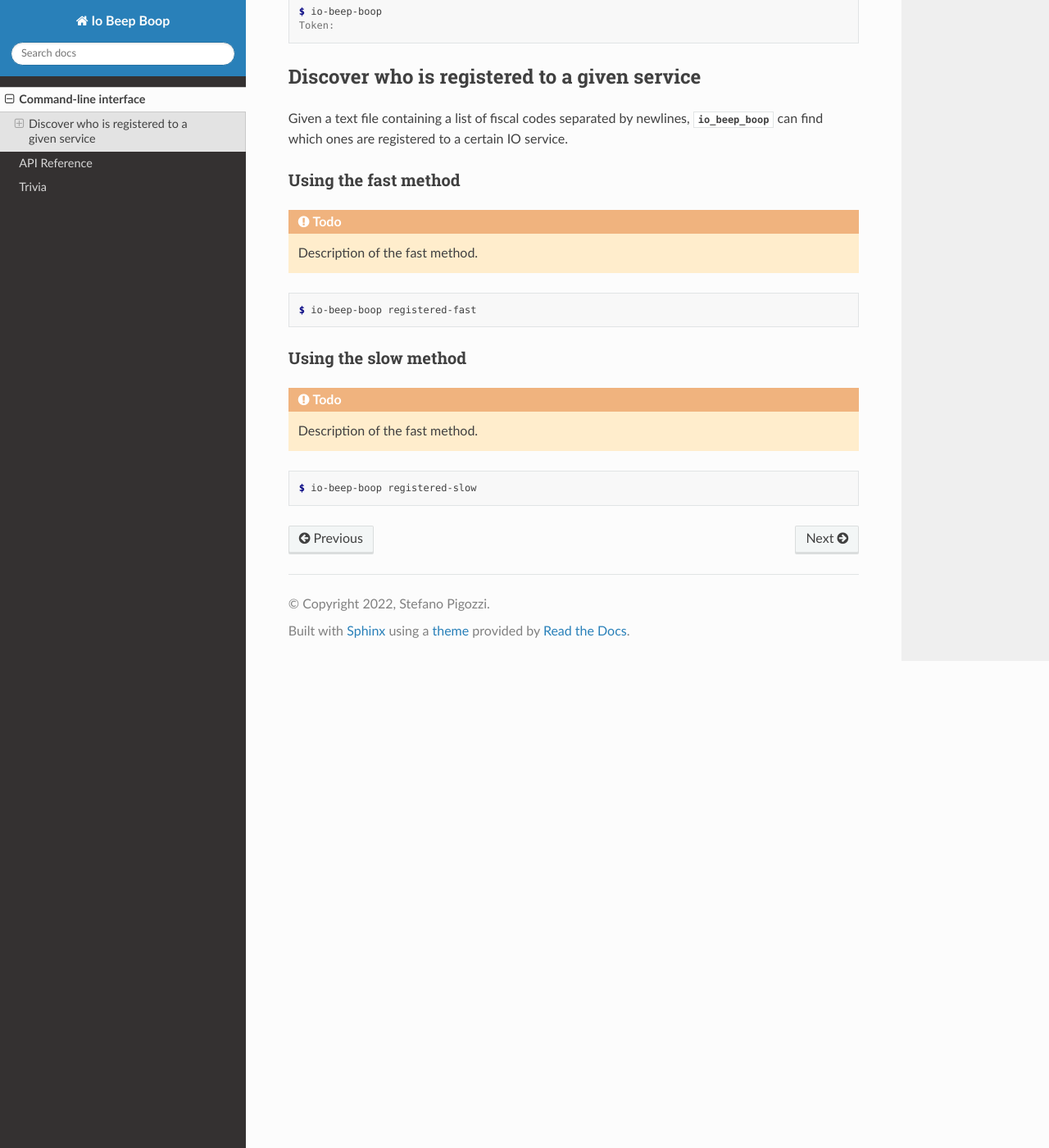
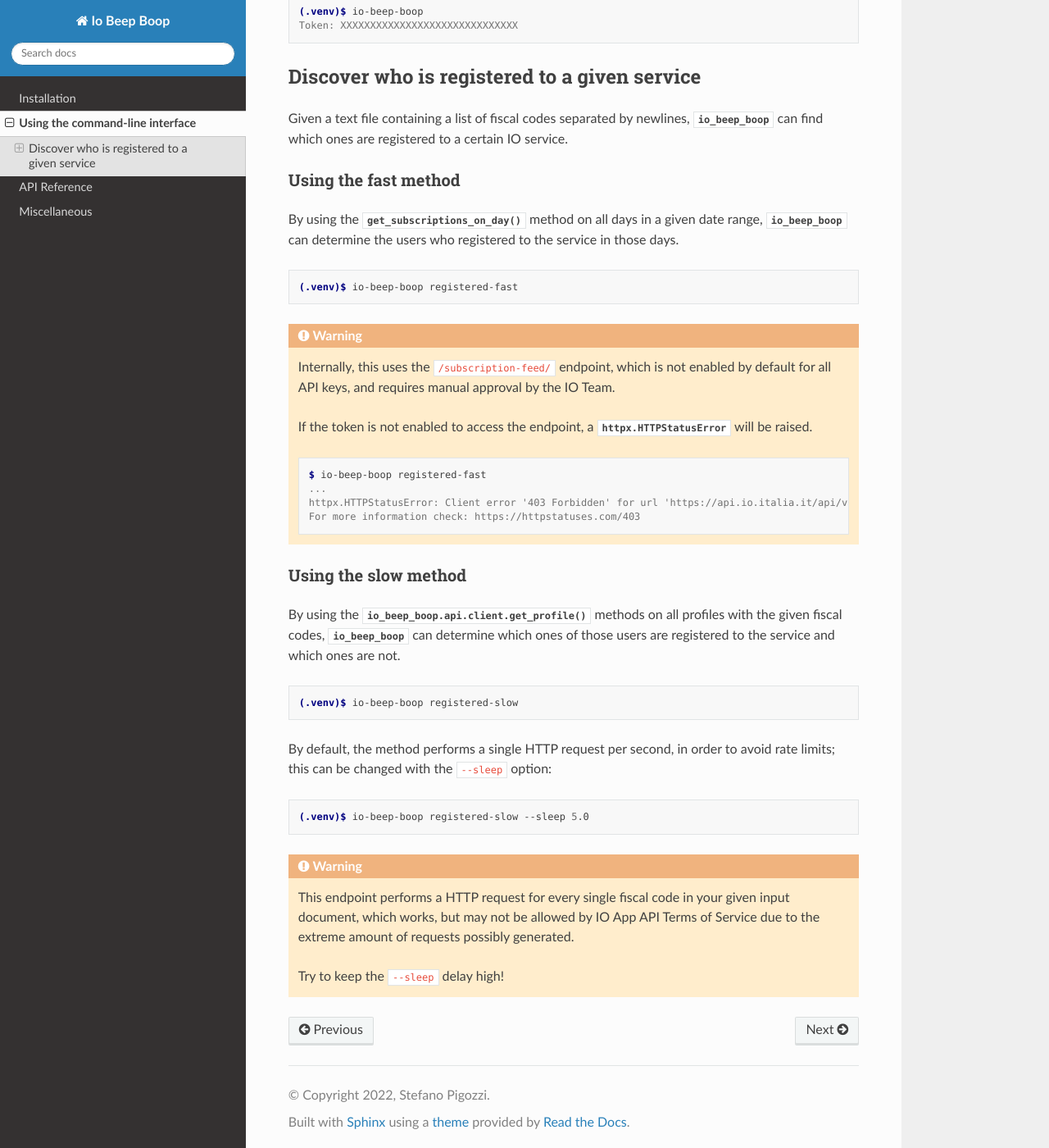
Before and after one commit to Steffo99/io-beep-boop, a Sphinx documentation site: the page built from docs/source/cli.rst, in a window 1280 px wide and 1400 px high, scrolled down 1072 px. Shown: the whole window at 82% size. Built offline with Sphinx 7.4.7 and the Read the Docs theme 2.0.0, drawn with Linux system fonts in a browser that asks for light colours; some of the changed text lies outside the part shown.

Commit message:
:tada: update some things

```diff
--- a/docs/source/cli.rst
+++ b/docs/source/cli.rst
@@ -1,6 +1,6 @@
-######################
-Command-line interface
-######################
+################################
+Using the command-line interface
+################################
 
 :mod:`io_beep_boop` includes a command line interface to (hopefully) facilitate the execution of certain tasks with the IO API.
 
@@ -8,13 +8,13 @@ The interface can be invoked by entering the following in environments where the
 
 .. code-block:: console
 
-    $ io-beep-boop
+    (.venv)$ io-beep-boop
 
 All commands can be suffixed with ``--help`` to read their documentation:
 
 .. code-block:: console
 
-    $ io-beep-boop --help
+    (.venv)$ io-beep-boop --help
     Usage: io-beep-boop [OPTIONS] COMMAND [ARGS]...
 
     Options:
@@ -37,12 +37,12 @@ API keys can be passed programmatically as the ``--token`` parameter, or manuall
 
 .. code-block:: console
 
-    $ io-beep-boop --token="XXXXXXXXXXXXXXXXXXXXXXXXXXXXXX"
+    (.venv)$ io-beep-boop --token="XXXXXXXXXXXXXXXXXXXXXXXXXXXXXX"
 
 .. code-block:: console
 
-    $ io-beep-boop
-    Token:
+    (.venv)$ io-beep-boop
+    Token: XXXXXXXXXXXXXXXXXXXXXXXXXXXXXX
 
 
 Discover who is registered to a given service
@@ -54,22 +54,43 @@ Given a text file containing a list of fiscal codes separated by newlines, :mod:
 Using the fast method
 ---------------------
 
-.. todo::
-
-    Description of the fast method.
+By using the :meth:`~io_beep_boop.api.client.get_subscriptions_on_day` method on all days in a given date range, :mod:`io_beep_boop` can determine the users who registered to the service in those days.
 
 .. code-block:: console
 
-    $ io-beep-boop registered-fast
+    (.venv)$ io-beep-boop registered-fast
+
+.. warning::
+
+    Internally, this uses the ``/subscription-feed/`` endpoint, which is not enabled by default for all API keys, and requires manual approval by the IO Team.
+
+    If the token is not enabled to access the endpoint, a :class:`httpx.HTTPStatusError` will be raised.
+
+    .. code-block:: console
+
+        $ io-beep-boop registered-fast
+        ...
+        httpx.HTTPStatusError: Client error '403 Forbidden' for url 'https://api.io.italia.it/api/v1/subscriptions-feed/2022-04-28'
+        For more information check: https://httpstatuses.com/403
 
 
 Using the slow method
 ---------------------
 
-.. todo::
-
-    Description of the fast method.
+By using the :meth:`io_beep_boop.api.client.get_profile` methods on all profiles with the given fiscal codes, :mod:`io_beep_boop` can determine which ones of those users are registered to the service and which ones are not.
 
 .. code-block:: console
 
-    $ io-beep-boop registered-slow
+    (.venv)$ io-beep-boop registered-slow
+
+By default, the method performs a single HTTP request per second, in order to avoid rate limits; this can be changed with the ``--sleep`` option:
+
+.. code-block:: console
+
+    (.venv)$ io-beep-boop registered-slow --sleep 5.0
+
+.. warning::
+
+    This endpoint performs a HTTP request for every single fiscal code in your given input document, which works, but may not be allowed by IO App API Terms of Service due to the extreme amount of requests possibly generated.
+
+    Try to keep the ``--sleep`` delay high!
--- a/docs/source/index.rst
+++ b/docs/source/index.rst
@@ -7,9 +7,10 @@ An experimental wrapper and command line interface for the Italian `IO App API <
 
 .. toctree::
 
+    installation
     cli
     reference
-    trivia
+    misc
 
 
 Indices and tables
--- a/docs/source/reference.rst
+++ b/docs/source/reference.rst
@@ -1,6 +1,8 @@
 #############
 API Reference
 #############
+
+.. automodule:: io_beep_boop
 
 
 :mod:`io_beep_boop.api`
```
Also changed, not shown: docs/source/installation.rst (added, +71 -0 lines), docs/source/misc.rst (added, +16 -0 lines), docs/source/trivia.rst (deleted, +0 -7 lines), 6 other files.
